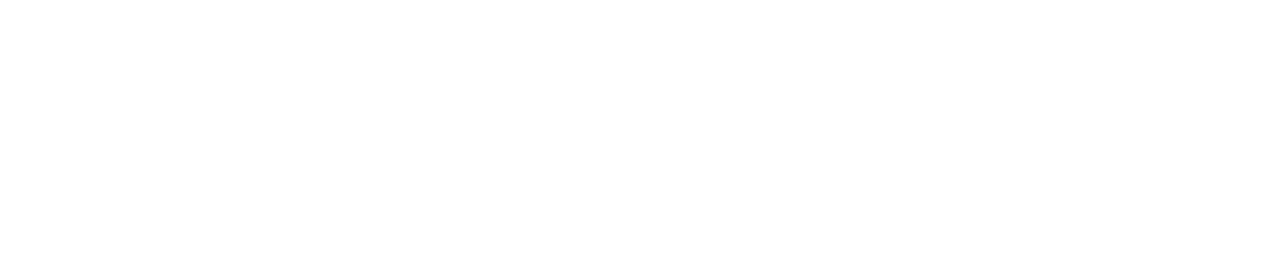
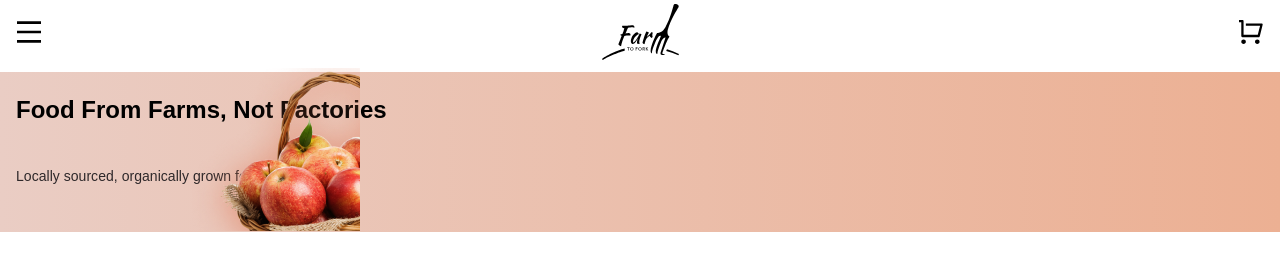
Before and after one commit to viniciusaa/test-project, a website: page index.html in a window 1280 px wide. Drawn offline with Linux system fonts and the light colour scheme; a web font is replaced by a local one.

Commit message:
Add Header and Main

```diff
--- a/index.html
+++ b/index.html
@@ -3,11 +3,36 @@
 
 <head>
   <meta charset="utf-8" />
+  <meta name="viewport" content="width=device-width, initial-scale=1.0">
+  <link href="https://fonts.googleapis.com/css2?family=Proza+Libre&display=swap" rel="stylesheet">
   <link rel="stylesheet" href="css/style.css">
   <title>Test Project</title>
 </head>
 
 <body>
+  <header class="header">
+    <div class="header__button">
+      <img src="images/button-icon.svg" alt="button-icon" class="header__button__icon">
+    </div>
+
+    <div class="header__logo">
+      <img src="images/logo.svg" alt="logo" class="header__logo__icon">
+    </div>
+
+    <div class="header__cart">
+      <img src="images/cart-icon.svg" alt="cart-icon" class="header__cart__icon">
+    </div>
+  </header>
+
+  <section class="main">
+    <div class="main__text-box--1">
+      <h1 class="main__text--1">Food From Farms, Not Factories </h1>
+    </div>
+    <div class="main__text-box--2">
+      <h2 class="main__text--2">Locally sourced, organically grown foods from Florida</h2>
+    </div>
+    <img src="images/apples.png" class="main__image" alt="Apples">
+  </section>
 </body>
 
 </html>
--- a/sass/base/base.scss
+++ b/sass/base/_base.scss
@@ -1,18 +1,17 @@
 *,
 *::after,
 *::before {
-    margin: 0;
-    padding: 0;
-    box-sizing: border-box;
+  margin: 0;
+  padding: 0;
+  box-sizing: border-box;
 }
 
 html {
-    font-size: 62.5%;
+  font-size: 62.5%;
 }
 
 body {
   font-weight: 400;
   font-size: 1.6rem;
   line-height: 1.7;
-  padding: 3rem;
 }
--- /dev/null
+++ b/sass/base/_typography.scss
@@ -0,0 +1,18 @@
+.main__text--1 {
+  font-family: "Proza Libre", sans-serif;
+  font-style: normal;
+  font-weight: bold;
+  font-size: 24px;
+  line-height: 120%;
+  color: #000000;
+}
+
+.main__text--2 {
+  font-family: "Proza Libre", sans-serif;
+  font-style: normal;
+  font-weight: normal;
+  font-size: 14px;
+  line-height: 24px;
+  letter-spacing: 0.0025em;
+  color: #2e282a;
+}
--- /dev/null
+++ b/sass/components/_cart.scss
@@ -0,0 +1,5 @@
+.header__cart__icon {
+  margin-right: 1.7rem;
+  width: 2.4rem;
+  height: 2.4rem;
+}
--- /dev/null
+++ b/sass/components/_header-button.scss
@@ -0,0 +1,5 @@
+.header__button__icon {
+  margin-left: 1.7rem;
+  width: 2.4rem;
+  height: 2.4rem;
+}
--- /dev/null
+++ b/sass/components/_logo.scss
@@ -0,0 +1,4 @@
+.header__logo__icon {
+  width: 7.7rem;
+  height: 5.6rem;
+}
--- /dev/null
+++ b/sass/layout/_header.scss
@@ -0,0 +1,6 @@
+.header {
+  height: 7.2rem;
+  display: flex;
+  justify-content: space-between;
+  align-items: center;
+}
--- a/sass/main.scss
+++ b/sass/main.scss
@@ -1 +1,10 @@
-@import "./base/base.scss";
+@import "./base/base";
+@import "./base/typography";
+
+@import "./pages/home";
+
+@import "./layout/header";
+
+@import "./components/cart";
+@import "./components/header-button";
+@import "./components/logo";
--- /dev/null
+++ b/sass/pages/_home.scss
@@ -0,0 +1,30 @@
+.main {
+
+
+  position: relative;
+  height: 16rem;
+  background-color: #ecb093; /* For browsers that do not support gradients */
+  background-image: linear-gradient(to right, #eacdc4, #ecb093);
+
+  &__text-box--1 {
+    position: absolute;
+    width: 63%;
+    top: 2.4rem;
+    left: 1.6rem;
+  }
+
+  &__text-box--2 {
+    position: absolute;
+    width: 55%;
+    top: 9.2rem;
+    left: 1.6rem;
+  }
+
+  &__image {
+    position: absolute;
+    height: 16.3rem;
+    width: 19rem;
+    top: -0.45rem;
+    left: 17rem;
+  }
+}
```
Also changed, not shown: css/style.css, images/apples.png (added), images/button-icon.svg (added), images/cart-icon.svg (added), images/logo.svg (added).
